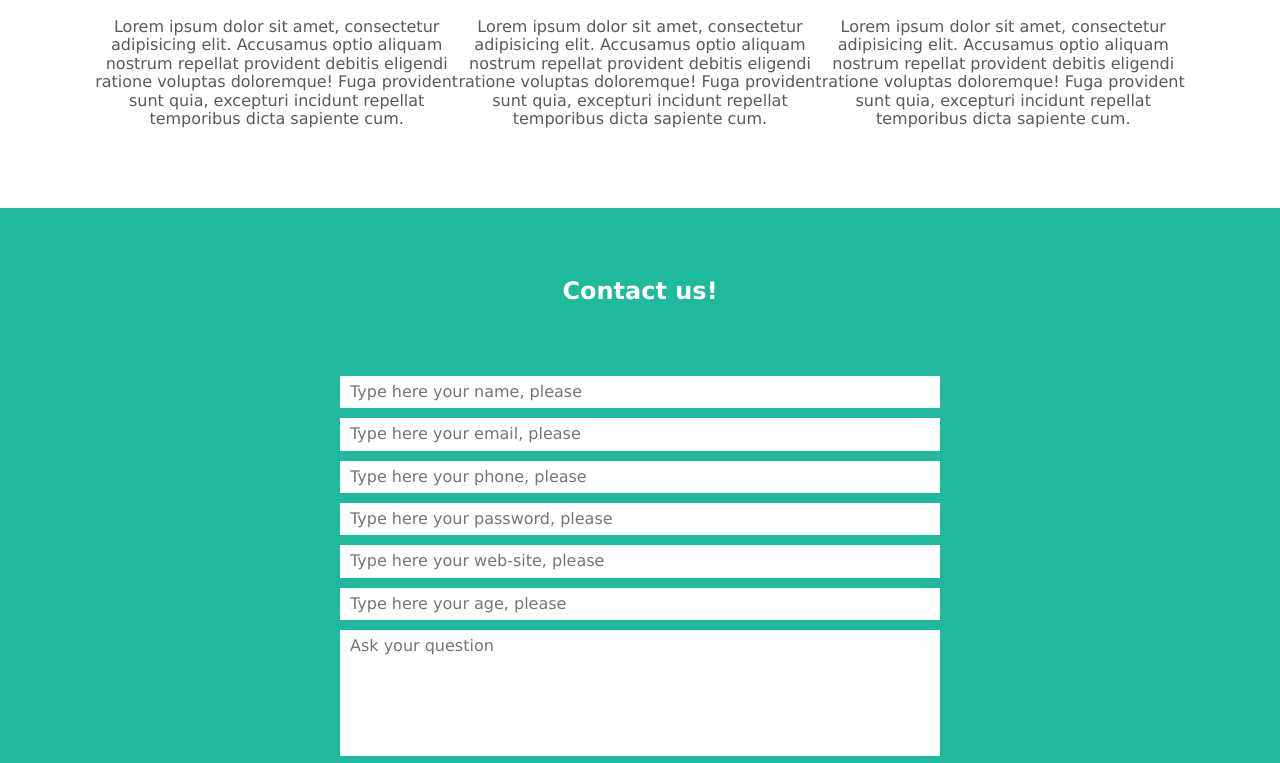
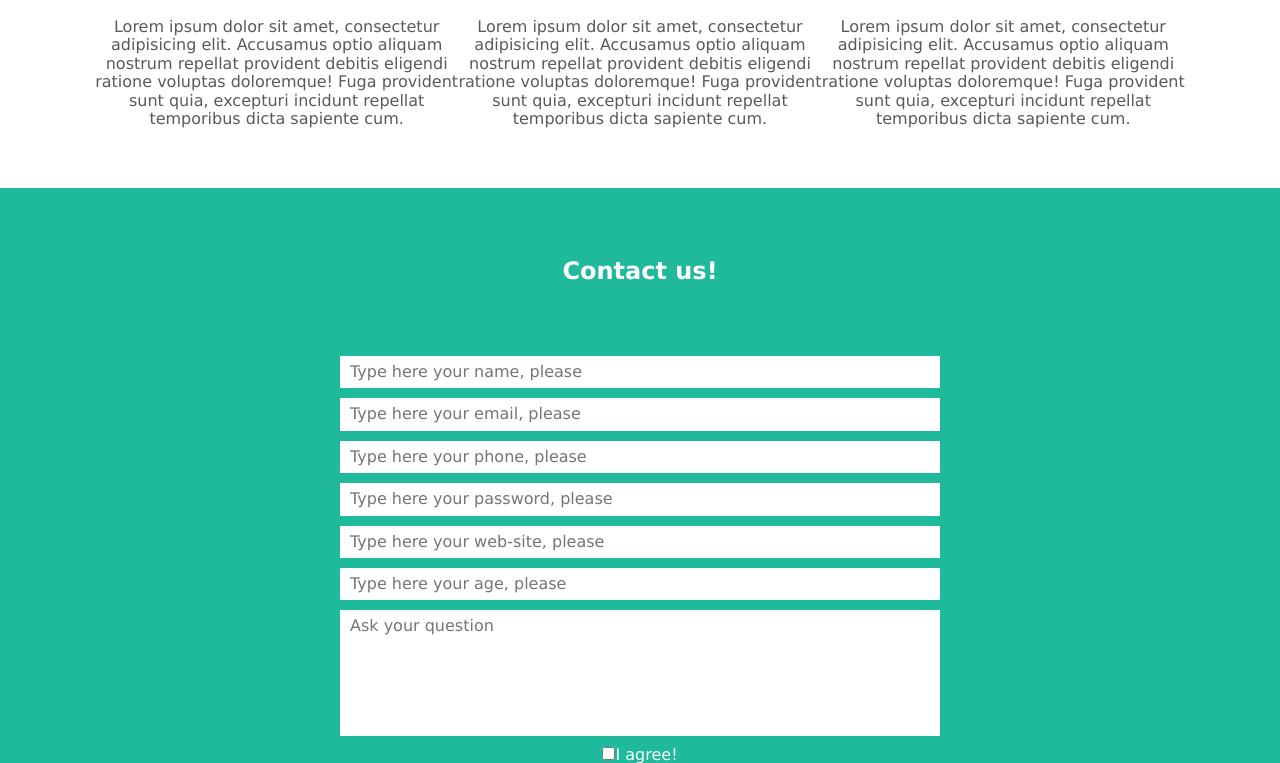
Before and after one commit to degorych/Introduction-to-FS-WD, a PHP site: page / in a window 1280 px wide. Shown: the part 808-1571 px from the top of the page. Run offline with PHP 8.4, Linux system fonts and the light colour scheme.

Commit message:
Update footer__title

```diff
--- a/WD_PS3_jQuery/landing_page/css/style.css
+++ b/WD_PS3_jQuery/landing_page/css/style.css
@@ -152,8 +152,8 @@ body {
 }
 
 .footer__title {
-	margin-bottom: 70px;
-	padding-top: 70px;
+    margin: 0;
+	padding: 70px 0;
 	color: #FFF;
 }
 
```
